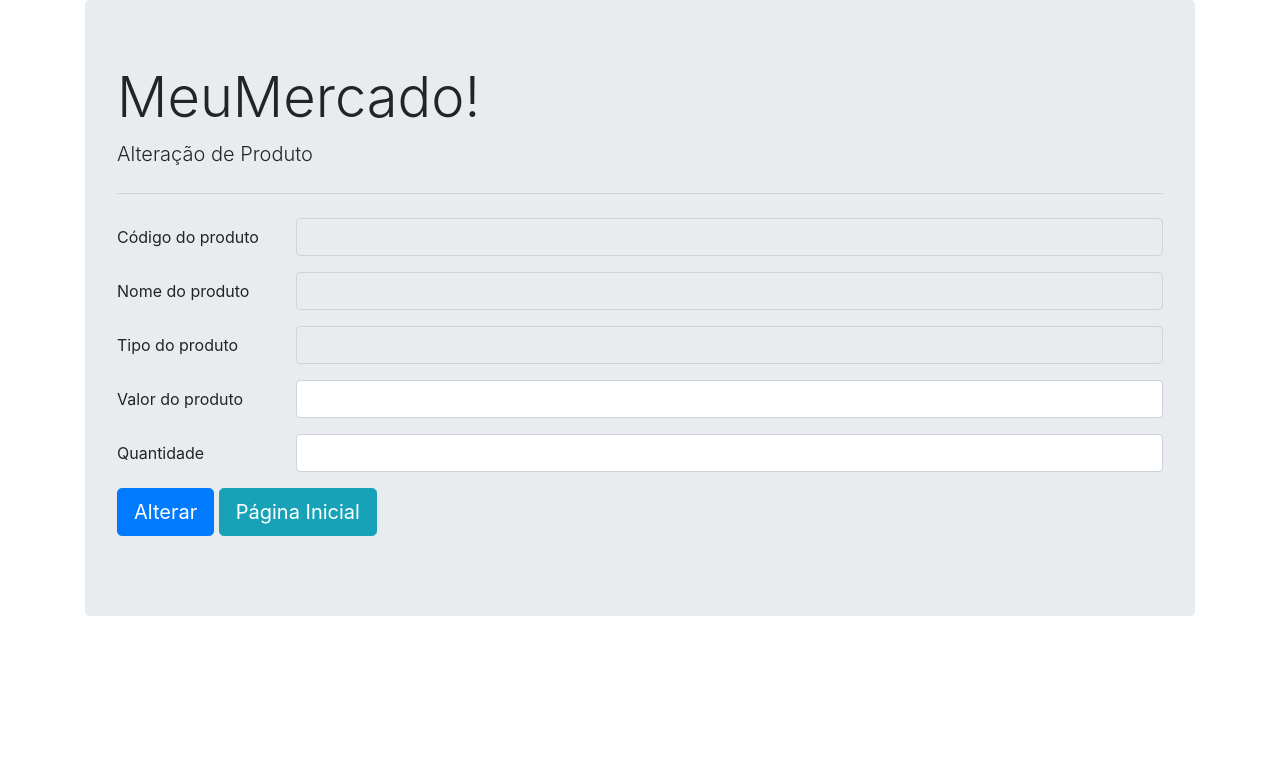
After one commit to garciagiovane/MeuMercado, a PHP site: page /view/alterar-produto.php in a window 1280 px wide. The commit adds this page. Shown: the top 767 px of the page. Run offline with PHP 8.4, Linux system fonts and the light colour scheme; the template is opened without the code that fills it, so the values that code supplies are empty; the visitor is signed in with stand-in values (Sample User, id 1).

Commit message:
vai adicionar alteração de valor e quantidade

```diff
--- /dev/null
+++ b/view/alterar-produto.php
@@ -0,0 +1,79 @@
+<?php include("../includes/config.php");
+session_start(); ?>
+
+<head>
+    <?php include("../includes/head-tags.php"); ?>
+    <script>
+    </script>
+</head>
+
+<body>
+    <div class="container">
+        <div class="jumbotron">
+            <h1 class="display-4">MeuMercado!</h1>
+            <p class="lead">Alteração de Produto</p>
+            <hr class="my-4">
+
+            <?php
+            if (isset($_SESSION["produtoPorId"])) {
+                $produto = $_SESSION["produtoPorId"];
+
+                $codigo;
+                $nome;
+                $tipo;
+                $valor;
+                $quantidade;
+                foreach ($produto as $prodEncontrado) {
+                    $codigo = $prodEncontrado["codigoProduto"];
+                    $nome = $prodEncontrado["nomeProduto"];
+                    $tipo = $prodEncontrado["tipoProduto"];
+                    $valor = $prodEncontrado["valorProduto"];
+                    $quantidade = $prodEncontrado["qtdEstoque"];
+                }
+                unset($_SESSION["produtoPorId"]);
+            } else {
+                header("Location: consulta-produtos.php");
+            }
+            ?>
+            <form action="../controller/controller.php?op=7" method="post">
+
+                <div class="form-group row">
+                    <label for="codigoProduto" class="col-sm-2 col-form-label">Código do produto</label>
+                    <div class="col-sm-10">
+                        <input type="text" class="form-control" name="codigoProduto" id="codigoProduto" value="<?php echo $codigo ?>" readonly>
+                    </div>
+                </div>
+
+                <div class="form-group row">
+                    <label for="nomeProduto" class="col-sm-2 col-form-label">Nome do produto</label>
+                    <div class="col-sm-10">
+                        <input type="text" class="form-control" name="nomeProduto" id="nomeProduto" value="<?php echo $nome ?>" readonly>
+                    </div>
+                </div>
+
+                <div class="form-group row">
+                    <label for="tipoProduto" class="col-sm-2 col-form-label">Tipo do produto</label>
+                    <div class="col-sm-10">
+                        <input type="text" class="form-control" name="tipoProduto" id="tipoProduto" value="<?php echo $tipo ?>" readonly>
+                    </div>
+                </div>
+
+                <div class="form-group row">
+                    <label for="valorProduto" class="col-sm-2 col-form-label">Valor do produto</label>
+                    <div class="col-sm-10">
+                        <input type="text" class="form-control" name="valorProduto" id="valorProduto" value="<?php echo $valor ?>" autocomplete="off">
+                    </div>
+                </div>
+
+                <div class="form-group row">
+                    <label for="quantidade" class="col-sm-2 col-form-label">Quantidade</label>
+                    <div class="col-sm-10">
+                        <input type="number" class="form-control" name="quantidade" id="quantidade" autocomplete="off" value="<?php echo $quantidade ?>">
+                    </div>
+                </div>
+                <button type="submit" class="btn btn-primary btn-lg">Alterar</button>
+                <button type="button" class="btn btn-info btn-lg" id="homePage" onclick="location.href='index.php';">Página Inicial</button>
+            </form>
+        </div>
+    </div>
+</body>
--- a/view/index.php
+++ b/view/index.php
@@ -20,7 +20,7 @@
             <a class="list-group-item list-group-item-light" href="../controller/controller.php?op=2">Consultar Produtos</a>
           </li>
           <li class="nav-item">
-            <a class="list-group-item list-group-item-light" href="#">Excluir Produtos</a>
+            <a class="list-group-item list-group-item-light" href="alterar-produto.php">Excluir Produtos</a>
           </li>
         </ul>
       </div>
```
Also changed, not shown: DAO/produtosDAO.class.php (+15 -0 lines), controller/controller.php (+34 -10 lines), view/consulta-produtos.php (+16 -2 lines), view/excluir-produtos.php (deleted, +0 -99 lines).
